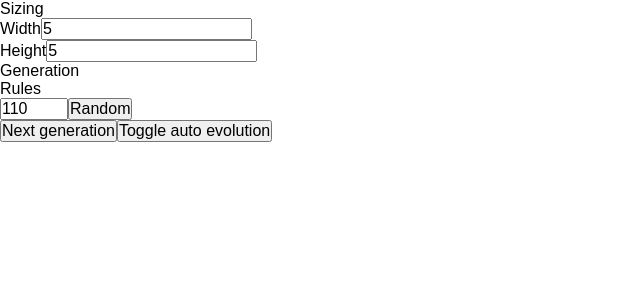
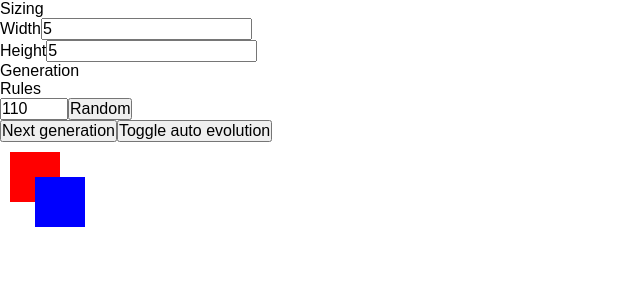
Before and after one commit to KatorzArt/automaton, a React (Vite) app: page / in a window 1280 px wide. Shown: the top 300 px of the page, without its empty margins (0-640 px from the left). Built offline with nearby package versions, Linux system fonts and the light colour scheme.

Commit message:
Add Canvas and Rectangle components

```diff
--- a/src/App.tsx
+++ b/src/App.tsx
@@ -1,10 +1,13 @@
 import { useState } from "react";
+import { Canvas } from "./components/Canvas";
+import { Rectangle } from "./components/Rectangle";
 import { Settings } from "./components/Settings";
 
 function App() {
     const [width, setWidth] = useState(5);
     const [height, setHeight] = useState(5);
     const [rulesNum, setRulesNum] = useState(110);
+    const scale = 100;
     return (
         <>
             <Settings
@@ -17,6 +20,10 @@ function App() {
                 onNextGeneration={() => {}}
                 onToggleAutoGeneration={() => {}}
             />
+            <Canvas width={width} height={height} scale={scale}>
+                <Rectangle x={10} y={10} w={50} h={50} color="red" />
+                <Rectangle x={35} y={35} w={50} h={50} color="blue" />
+            </Canvas>
         </>
     );
 }
--- /dev/null
+++ b/src/components/Canvas.tsx
@@ -0,0 +1,40 @@
+import {
+    createContext,
+    PropsWithChildren,
+    useEffect,
+    useRef,
+    useState,
+} from "react";
+
+export const CanvasContext = createContext<CanvasRenderingContext2D | null>(
+    null
+);
+
+export function Canvas({
+    width,
+    height,
+    scale,
+    children,
+}: PropsWithChildren<{ width: number; height: number; scale: number }>) {
+    const canvasRef = useRef<HTMLCanvasElement>(null);
+    const [context, setContext] = useState<CanvasRenderingContext2D | null>(
+        null
+    );
+
+    useEffect(() => {
+        if (!canvasRef.current) return;
+        setContext(canvasRef.current.getContext("2d"));
+    }, [canvasRef]);
+
+    return (
+        <CanvasContext.Provider value={context}>
+            <canvas
+                ref={canvasRef}
+                width={width * scale}
+                height={height * scale}
+            >
+                {children}
+            </canvas>
+        </CanvasContext.Provider>
+    );
+}
--- /dev/null
+++ b/src/components/Rectangle.tsx
@@ -0,0 +1,36 @@
+import { useContext, useEffect } from "react";
+import { CanvasContext } from "./Canvas";
+
+export function Rectangle({
+    x,
+    y,
+    w,
+    h,
+    color,
+}: {
+    x: number;
+    y: number;
+    w: number;
+    h: number;
+    color: string;
+}) {
+    const context = useContext(CanvasContext);
+
+    const draw = () => {
+        if (!context) return;
+        context.fillStyle = color;
+        context.fillRect(x, y, w, h);
+    };
+
+    const clear = () => {
+        if (!context) return;
+        context.clearRect(x, y, w, h);
+    };
+
+    useEffect(() => {
+        draw();
+        return clear;
+    });
+
+    return <></>;
+}
```
